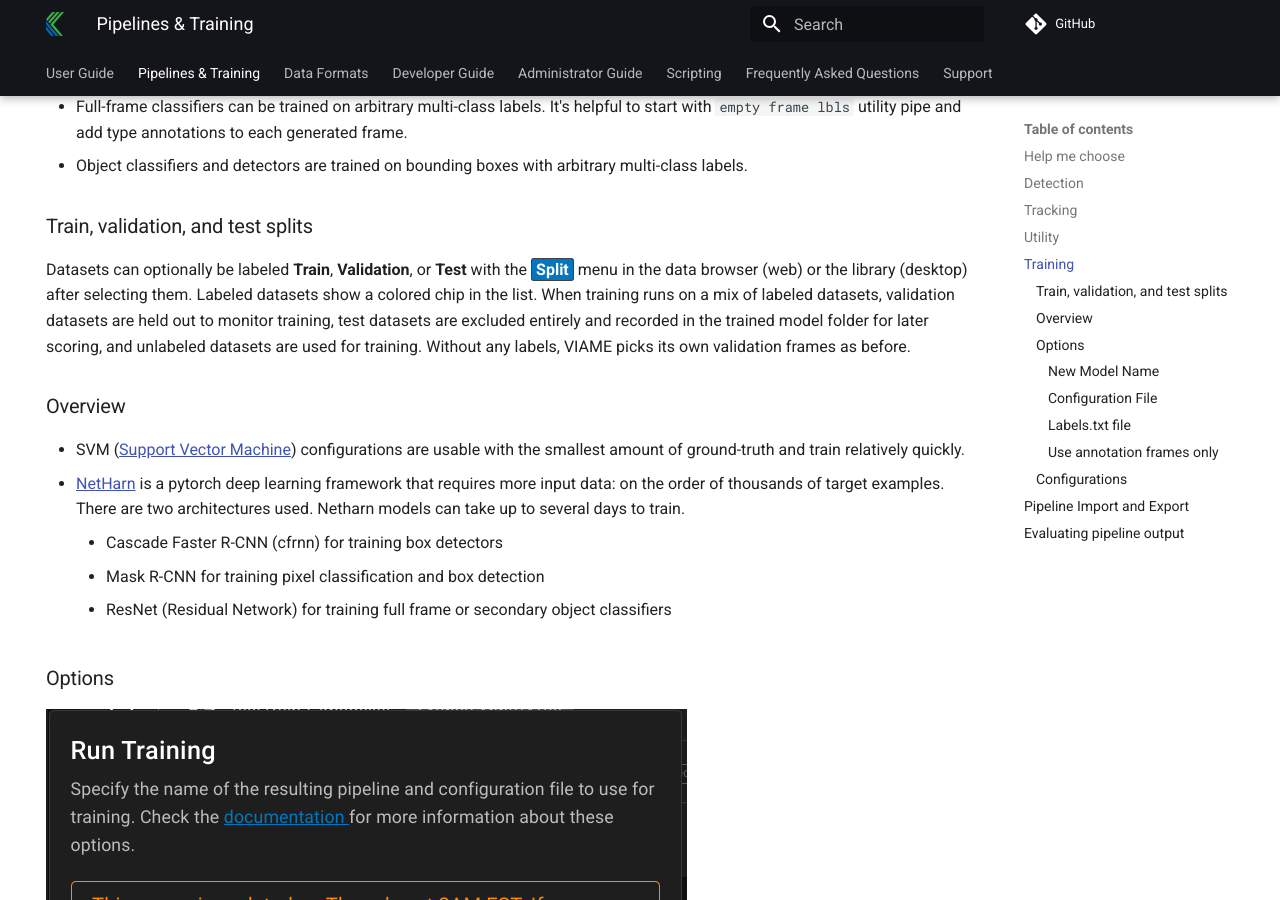
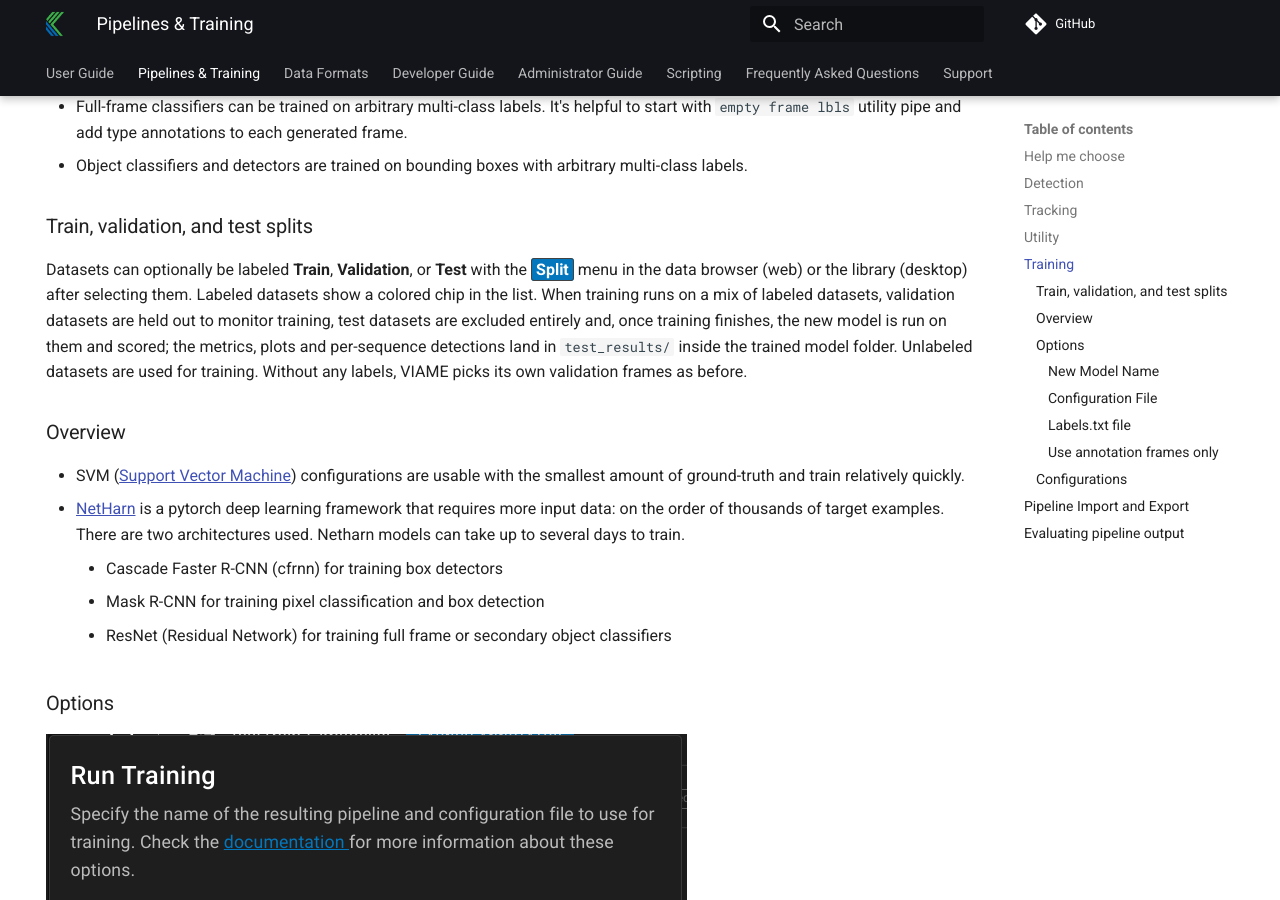
Before and after one commit to Kitware/dive, an MkDocs documentation site: the page built from docs/Pipeline-Documentation.md, in a window 1280 px wide and 900 px high, scrolled down 2675 px. Built offline with MkDocs 1.6.1 and Material for MkDocs 9.7.7, drawn with Linux system fonts in a browser that asks for light colours; comment, search, counter and statistics services are not loaded.

Commit message:
Say where test-set metrics land

```diff
--- a/docs/Pipeline-Documentation.md
+++ b/docs/Pipeline-Documentation.md
@@ -73,7 +73,7 @@ Run model training on ground truth annotations.  Currently, training configurati
 
 ### Train, validation, and test splits
 
-Datasets can optionally be labeled **Train**, **Validation**, or **Test** with the ==Split== menu in the data browser (web) or the library (desktop) after selecting them.  Labeled datasets show a colored chip in the list.  When training runs on a mix of labeled datasets, validation datasets are held out to monitor training, test datasets are excluded entirely and recorded in the trained model folder for later scoring, and unlabeled datasets are used for training.  Without any labels, VIAME picks its own validation frames as before.
+Datasets can optionally be labeled **Train**, **Validation**, or **Test** with the ==Split== menu in the data browser (web) or the library (desktop) after selecting them.  Labeled datasets show a colored chip in the list.  When training runs on a mix of labeled datasets, validation datasets are held out to monitor training, test datasets are excluded entirely and, once training finishes, the new model is run on them and scored; the metrics, plots and per-sequence detections land in `test_results/` inside the trained model folder.  Unlabeled datasets are used for training.  Without any labels, VIAME picks its own validation frames as before.
 
 ### Overview
 
```
